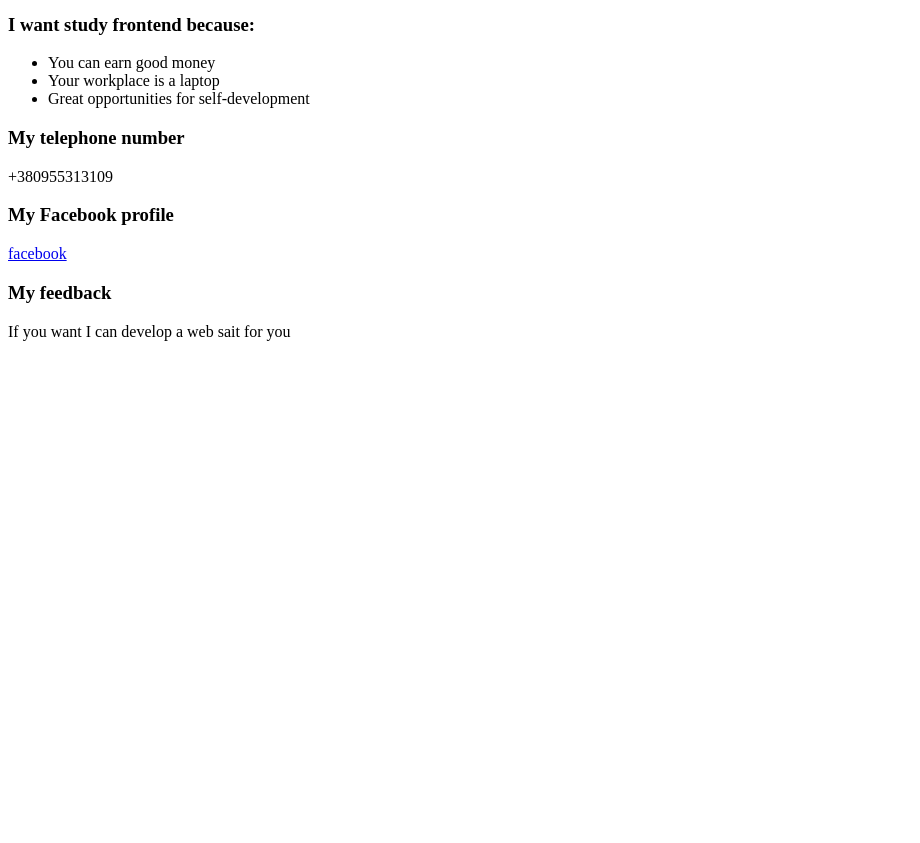
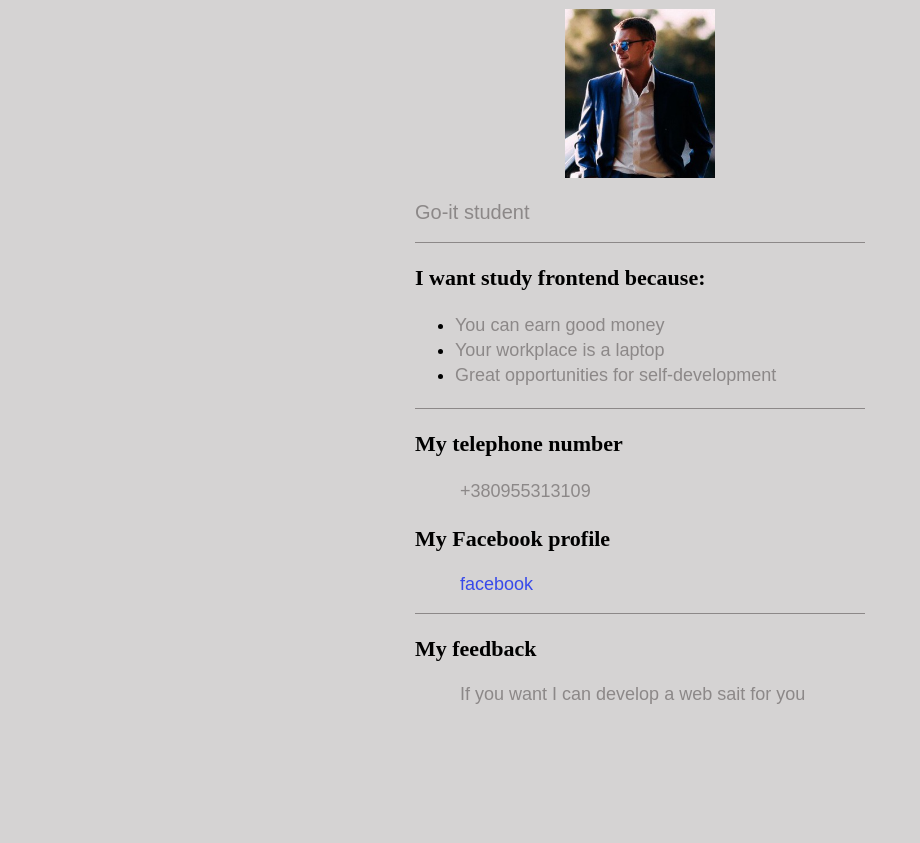
Before and after one commit to Kozlenko220985/homework1, a plain HTML site: page index.html in a window 1280 px wide. Shown: the part 137-980 px from the top of the page, without its empty margins (0-920 px from the left). Before the commit the page ends 800 px from the top, so only its background shows below. Drawn offline with Linux system fonts and the light colour scheme; the site is published under a folder, as on GitHub Pages, so addresses that start at the root find nothing.

Commit message:
bug fixes

```diff
--- a/index.html
+++ b/index.html
@@ -3,16 +3,16 @@
 <head>
 	<meta charset="UTF-8">
 	<title>Kozlenko Homework1</title>
-	<link rel="stylesheet" type="text/css" href="/style/style.css">
+	<link rel="stylesheet" type="text/css" href="style/style.css">
 </head>
 <body>
 <div class="general">
   <div class="main">
     <div class="content">
   	  <h1>kozlenko konstantin</h1>
-  	  <img src="/images/2.png" alt="next to the car">
+  	  <img src="images/2.png" alt="next to the car">
   	  <p>
-  	    <a class="goIt" href="http://goit.ua" target="_blanc">Go-it student</a>
+  	    <a class="goIt" href="http://goit.ua" target="_blank">Go-it student</a>
   	  </p>
     </div>
   	<div class="content">
@@ -27,7 +27,7 @@
 	  <h3>My telephone number</h3>
 	  <span class="info">+380955313109</span>
 	  <h3>My Facebook profile</h3>
-	  <p><a class="infoLink" href="http://facebook.com" target="_blance">facebook</a></p>
+	  <p><a class="infoLink" href="http://facebook.com" target="_blank">facebook</a></p>
 	</div>
 	<h3>My feedback</h3>
 	<p class="info">If you want I can develop a web sait for you</p>
```
